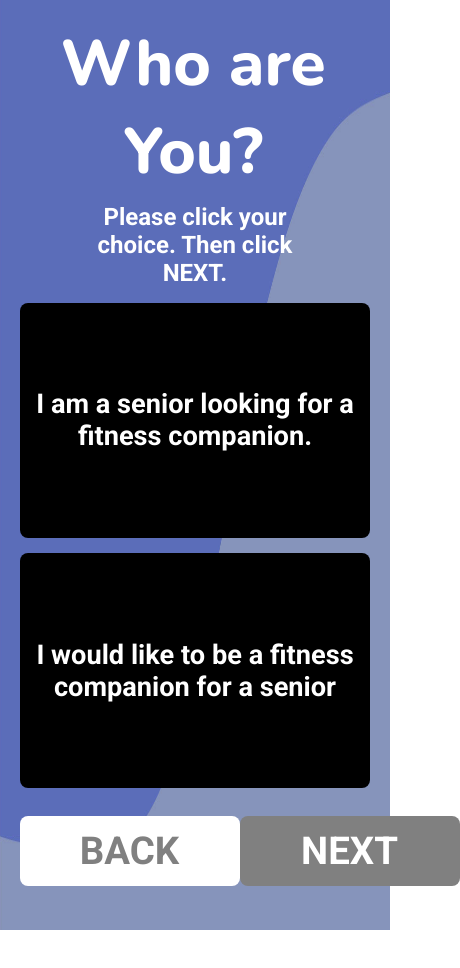
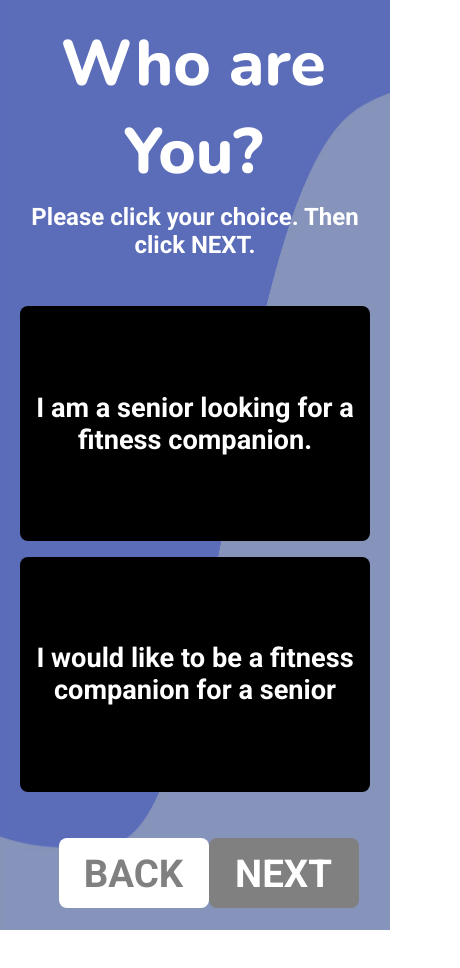
Before and after one commit to KimDuclos/flextogether, a React (Create React App) app: page /who-are-you in a window 390 px wide. Shown: the top 968 px of the page, 460 px wide, since content can reach past the window. Before the commit the page ends 930 px from the top, so only its background shows below. Built offline with nearby package versions, Linux system fonts and the light colour scheme.

Commit message:
responsive, needs clean-up

```diff
--- a/src/components/who-are-you-button.scss
+++ b/src/components/who-are-you-button.scss
@@ -1,5 +1,6 @@
 @import url("https://fonts.googleapis.com/css2?family=Roboto:wght@100&display=swap");
 
+$size500: "500px";
 $size375: "375px";
 
 .button-hover-border {
@@ -30,6 +31,9 @@ $size375: "375px";
       display: flex;
       align-items: center;
       border-radius: 8px;
+      @media (max-width: $size500) {
+        height: 100px;
+      }
       @media (max-width: $size375) {
         font-size: 1em;
       }
--- a/src/start-page.scss
+++ b/src/start-page.scss
@@ -6,7 +6,7 @@ $size1500: "1500px";
 $size1000: "1000px";
 $size800: "800px";
 $size500: "500px";
-$sizeiPhone: "375px";
+$size375: "375px";
 
 .start-page {
   background-image: url("./assets/bg-image.jpg");
@@ -15,7 +15,7 @@ $sizeiPhone: "375px";
   background-position-x: 0%;
   background-position-y: 0%;
   height: 930px;
-  @media (max-width: $sizeiPhone) {
+  @media (max-width: $size375) {
     height: 810px;
   }
   .start-page-title {
@@ -40,8 +40,9 @@ $sizeiPhone: "375px";
       margin: 0% auto;
       padding: 25% 0 0 0;
     }
-    @media (max-width: $sizeiPhone) {
-      margin: 20% 0 0 0;
+    @media (max-width: $size375) {
+      margin: 0% auto 0 auto;
+      font-size: 3em;
     }
   }
   .start-page-paragraph {
@@ -65,9 +66,9 @@ $sizeiPhone: "375px";
       margin: 50% 0 2% 0;
       text-align: center;
     }
-    @media (max-width: $sizeiPhone) {
+    @media (max-width: $size375) {
       font-size: 1.5em;
-      margin: 100% 0 0 0;
+      margin: 80% 0 0 0;
     }
   }
   #start-progress-button {
@@ -81,5 +82,9 @@ $sizeiPhone: "375px";
     @media (max-width: $size500) {
       margin: 2% auto 0 auto;
     }
+    @media (max-width: $size375) {
+      width: 80%;
+      margin: 8% 0 0 0;
+    }
   }
 }
--- a/src/tell-more.scss
+++ b/src/tell-more.scss
@@ -173,6 +173,10 @@ $size375: "375px";
       width: 95%;
       margin: 15% auto 0 auto;
     }
+    @media (max-width: $size375) {
+      width: 100%;
+      justify-content: space-around;
+    }
     .tell-more-prog-button {
       background-color: white;
       color: gray;
@@ -183,8 +187,8 @@ $size375: "375px";
       font-size: 2.4em;
       font-weight: bold;
       border-radius: 8px;
-      div:hover {
-        background-color: rgb(192, 192, 192);
+      @media (max-width: $size375) {
+        width: 44%;
       }
     }
   }
--- a/src/thanks.scss
+++ b/src/thanks.scss
@@ -34,7 +34,7 @@ $size375: "375px";
       font-size: 2.5em;
       line-height: 1em;
       width: 80%;
-      margin: 0% 0 0 -10%;
+      margin: 0% auto 0 auto;
     }
   }
   .thanks-page-paragraph {
@@ -59,8 +59,8 @@ $size375: "375px";
     }
     @media (max-width: $size375) {
       width: 90%;
-      font-size: 1.2em;
-      margin: 0 auto;
+      font-size: 1.5em;
+      margin: 5% auto 5% auto;
     }
   }
   .thanks-prog-button {
@@ -72,7 +72,7 @@ $size375: "375px";
       margin: 20% auto 0 auto;
     }
     @media (max-width: $size375) {
-      margin: 10% auto 0 0;
+      margin: 20% auto 0 0;
     }
   }
 }
--- a/src/welcome-page.scss
+++ b/src/welcome-page.scss
@@ -76,6 +76,7 @@ $sizeiPhone: "375px";
     }
     @media (max-width: $size500) {
       margin: 15% 0 0 0;
+      width: 80%;
     }
   }
 }
--- a/src/who-are-you.scss
+++ b/src/who-are-you.scss
@@ -52,6 +52,9 @@ $size375: "375px";
       margin: 2% auto 0 auto;
       width: 55%;
     }
+    @media (max-width: $size500) {
+      width: 90%;
+    }
     @media (max-width: $size375) {
       font-size: 1.2em;
     }
@@ -77,7 +80,7 @@ $size375: "375px";
       display: flex;
       flex-direction: column;
       align-items: center;
-      margin: 2% auto 0 auto;
+      margin: 10% auto 10% auto;
     }
     @media (max-width: $size375) {
       display: flex;
@@ -91,6 +94,7 @@ $size375: "375px";
       }
       @media (max-width: $size375) {
         margin: auto;
+        width: 83%;
       }
     }
     #who-btn-2 {
@@ -115,17 +119,27 @@ $size375: "375px";
       width: 60%;
     }
     @media (max-width: $size500) {
-      width: 90%;
-      margin: 5% auto 0 auto;
+      height: 160px;
+      width: 70%;
+      margin: 0% auto;
     }
     @media (max-width: $size375) {
       margin: 0% auto;
       display: flex;
       flex-direction: row;
-      width: 70%;
+      justify-content: space-between;
+      width: 85%;
     }
     .prog-button {
       margin: 0 0 10% 0;
     }
+    .base-prog-button {
+      @media (max-width: $size500) {
+        width: 150px;
+      }
+    }
+    .who-are-you-next-button {
+      margin-left: 50%;
+    }
   }
 }
```
